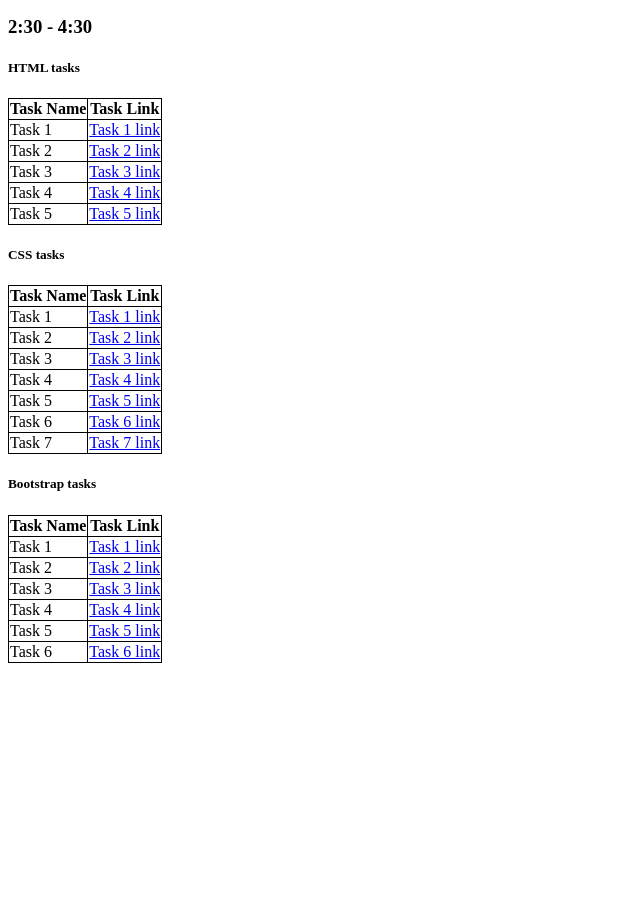
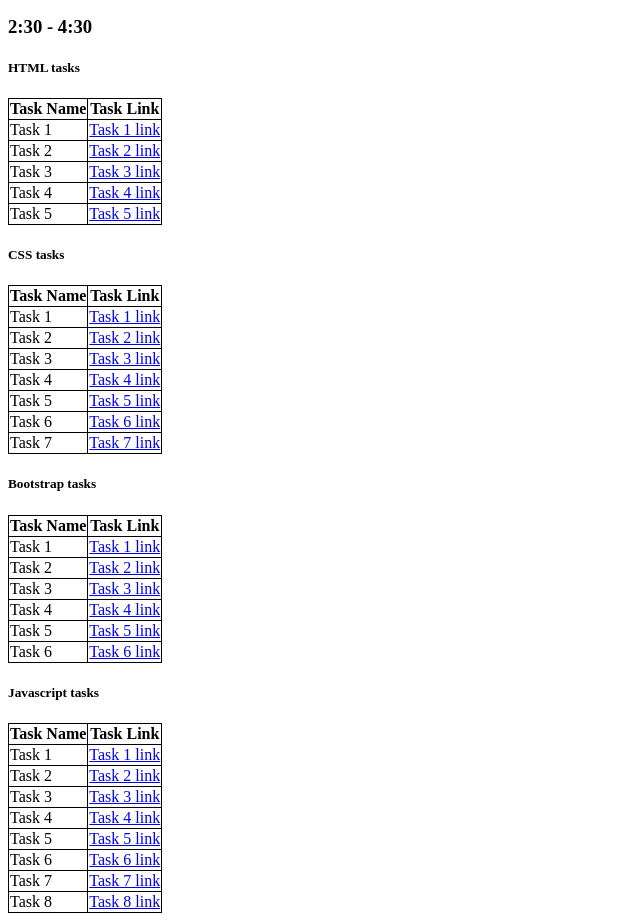
Before and after one commit to Yagnesh2910/tasks, a plain HTML site: page index.html in a window 1280 px wide. Shown: the part 105-1026 px from the top of the page, without its empty margins (0-640 px from the left). Before the commit the page ends 800 px from the top, so only its background shows below. Drawn offline with Linux system fonts and the light colour scheme.

Commit message:
Update index.html

```diff
--- a/index.html
+++ b/index.html
@@ -150,5 +150,61 @@
         </td>
       </tr>
     </table>
+
+    <h5>Javascript tasks</h5>
+    <table>
+      <tr>
+        <th>Task Name</th>
+        <th>Task Link</th>
+      </tr>
+      <tr>
+        <td>Task 1</td>
+        <td>
+          <a href="./javascript/js1.html">Task 1 link</a>
+        </td>
+      </tr>
+      <tr>
+        <td>Task 2</td>
+        <td>
+          <a href="./javascript/js2.html">Task 2 link</a>
+        </td>
+      </tr>
+      <tr>
+        <td>Task 3</td>
+        <td>
+          <a href=".//javascript/js3.html">Task 3 link</a>
+        </td>
+      </tr>
+      <tr>
+        <td>Task 4</td>
+        <td>
+          <a href="./javascript/js4.html">Task 4 link</a>
+        </td>
+      </tr>
+      <tr>
+        <td>Task 5</td>
+        <td>
+          <a href="./javascript/js5.html">Task 5 link</a>
+        </td>
+      </tr>
+      <tr>
+        <td>Task 6</td>
+        <td>
+          <a href="./javascript/js6.html">Task 6 link</a>
+        </td>
+      </tr>
+      <tr>
+        <td>Task 7</td>
+        <td>
+          <a href="./javascript/js7.html">Task 7 link</a>
+        </td>
+      </tr>
+      <tr>
+        <td>Task 8</td>
+        <td>
+          <a href="./javascript/js8.html">Task 8 link</a>
+        </td>
+      </tr>
+    </table>
   </body>
 </html>
```
